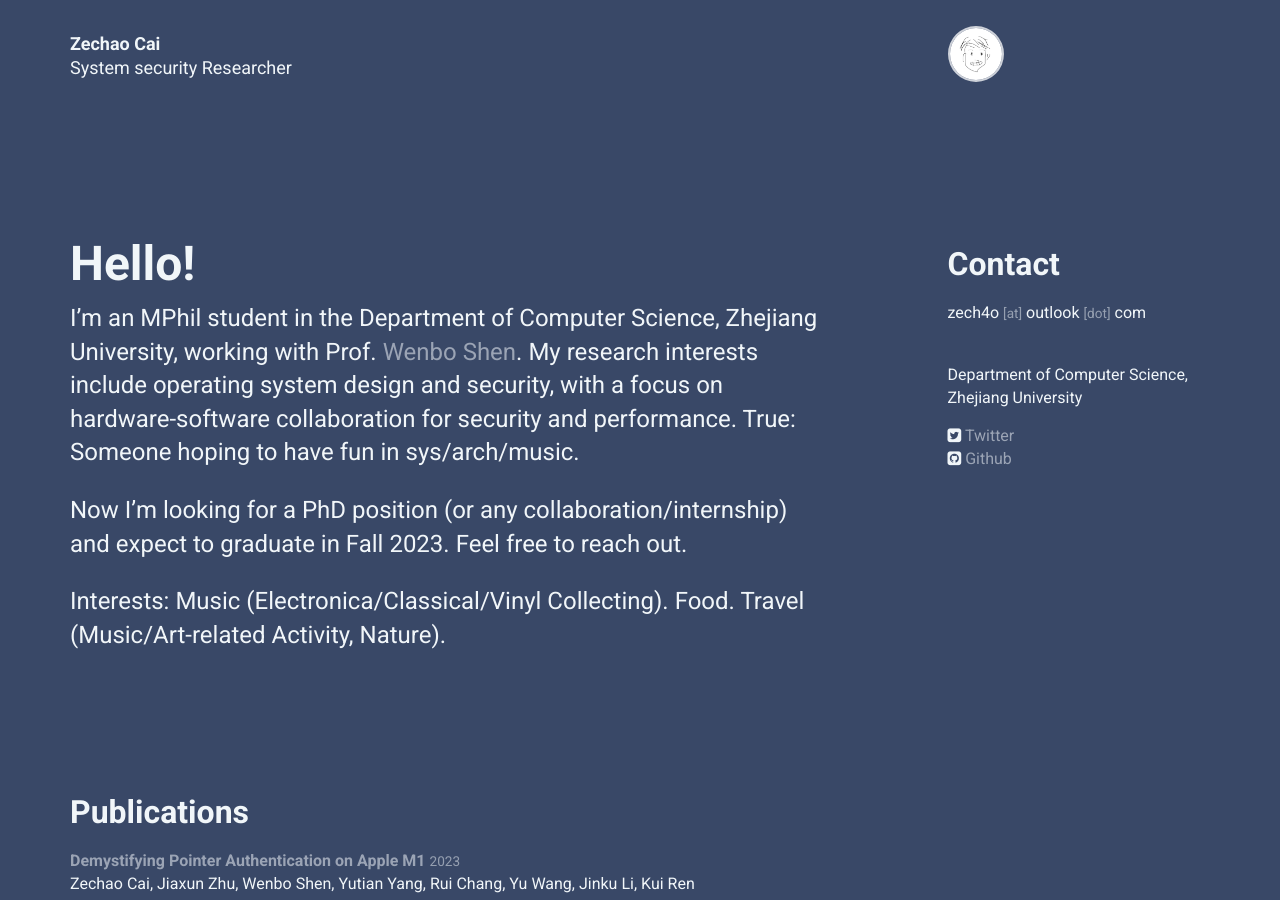
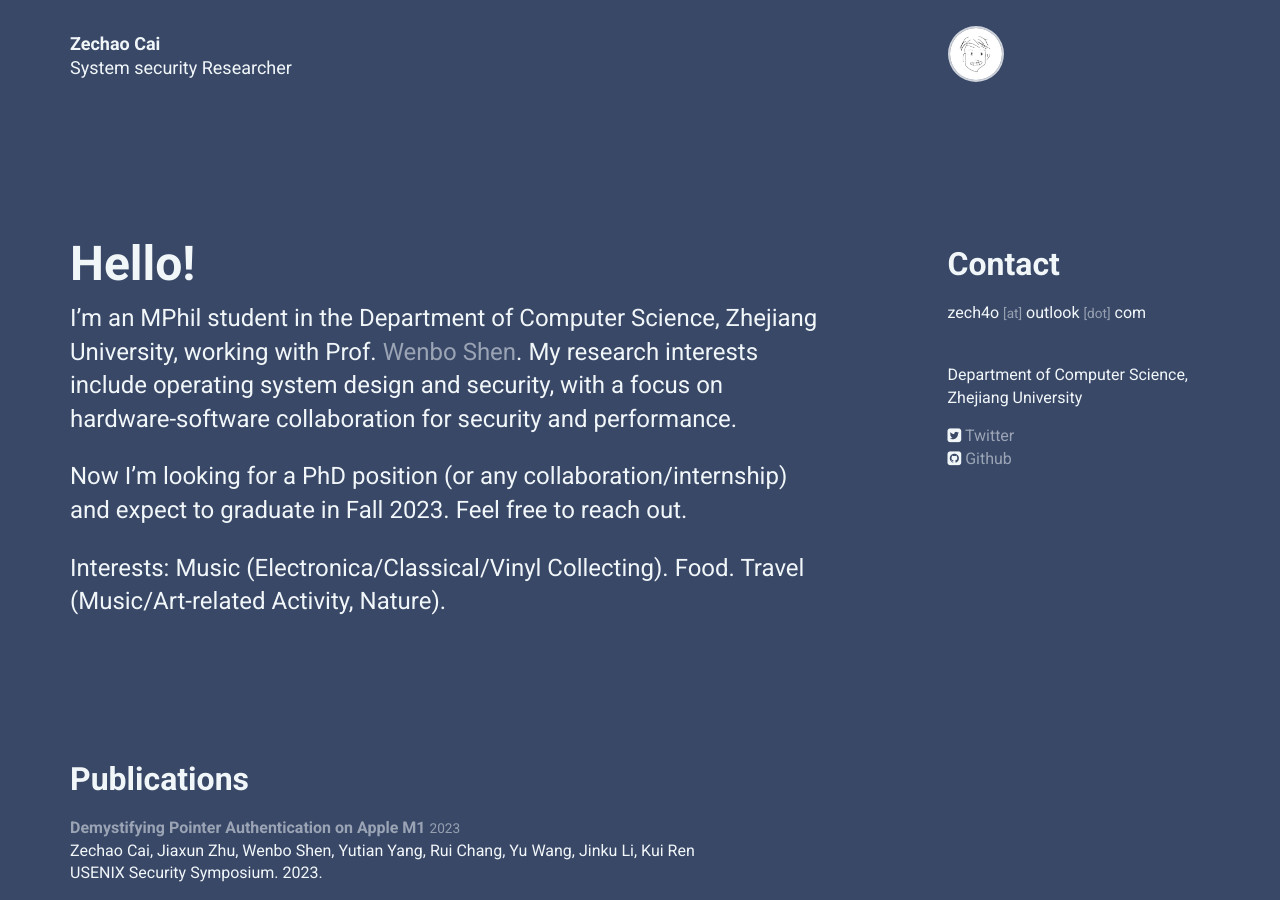
Before and after one commit to zech4o/zech4o.github.io, a Jekyll site: the page built from index.html, in a window 1280 px wide and 900 px high. Built offline with Jekyll 4.4.1, drawn with Linux system fonts in a browser that asks for light colours; nearby versions of some CDN libraries.

Commit message:
update data

```diff
--- a/_data/personal.yml
+++ b/_data/personal.yml
@@ -28,7 +28,6 @@ intro:
   title: Hello!
   body: >
     I'm an MPhil student in the Department of Computer Science, Zhejiang University, working with Prof. [Wenbo Shen](https://wenboshen.org/). My research interests include operating system design and security, with a focus on hardware-software collaboration for security and performance.
-    True: Someone hoping to have fun in sys/arch/music.
 
 
     Now I'm looking for a PhD position (or any collaboration/internship) and expect to graduate in Fall 2023. Feel free to reach out.
```
